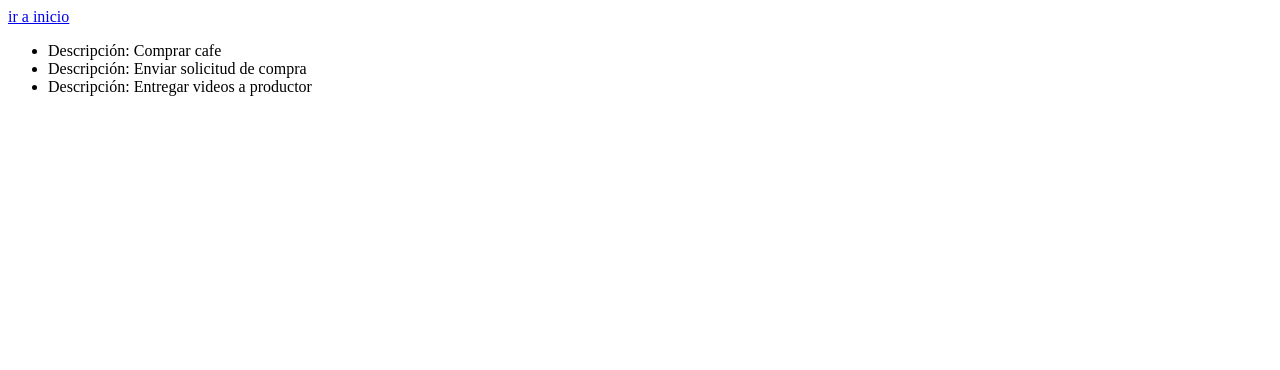
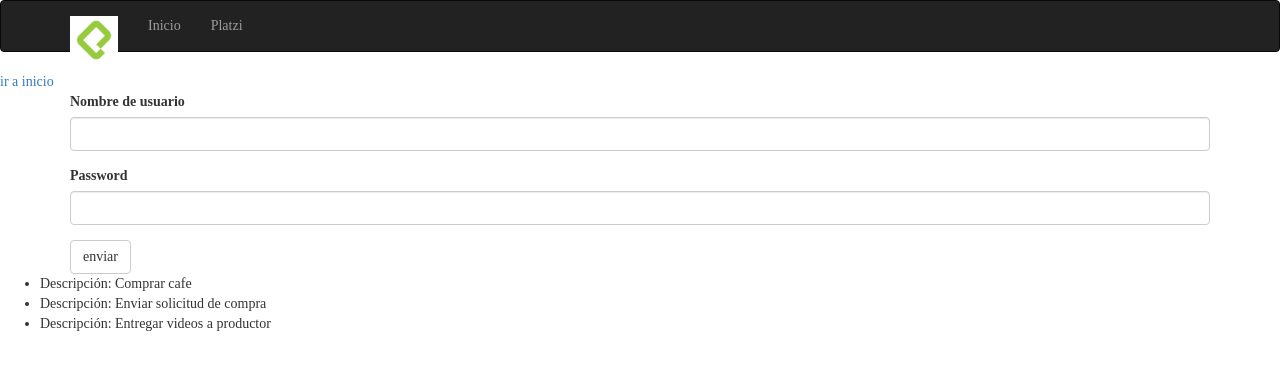
Before and after one commit to Jusart92/flask_app, a Flask app: page /hello in a window 1280 px wide. Shown: the top 370 px of the page. Run offline with Flask 2, Linux system fonts and the light colour scheme; some libraries are stand-ins or nearby versions.

Commit message:
flashes card

```diff
--- a/main.py
+++ b/main.py
@@ -1,25 +1,66 @@
-from flask import Flask, request, make_response, redirect, render_template
+from flask import Flask, request, make_response, redirect, render_template, session, url_for, flash
+from flask_bootstrap import Bootstrap
+from flask_wtf import FlaskForm
+from wtforms.fields import StringField, PasswordField, SubmitField
+from wtforms.validators import DataRequired
+import unittest
 
 app = Flask(__name__)
+bootstrap = Bootstrap(app)
+
+app.config['SECRET_KEY'] = 'SUPER SECRETO'
 
 todos = ['Comprar cafe', 'Enviar solicitud de compra', 'Entregar videos a productor']
+
+class LoginForm(FlaskForm):
+    username = StringField('Nombre de usuario', validators=[DataRequired()])
+    password = PasswordField('Password', validators=[DataRequired()])
+    submit = SubmitField('enviar')
+
+
+@app.cli.command
+def test():
+    pass
+
+
+@app.errorhandler(404)
+def not_fount(error):
+    return render_template('404.html', error=error)
+
+@app.errorhandler(500)
+def server_error(error):
+    return render_template('500.html', error=error)
+
 @app.route('/')
 def index():
     user_ip = request.remote_addr
 
     response = make_response(redirect('/hello'))
-    response.set_cookie('user_ip' , user_ip)
+    session['user_ip'] = user_ip
 
     return response
 
 
-@app.route('/hello')
+@app.route('/hello', methods=['GET', 'POST'])
 def hello():
-    user_ip = request.cookies.get('user_ip')
+    user_ip = session.get('user_ip')
+    login_form = LoginForm()
+    username = session.get('username')
+
     context = {
             'user_ip': user_ip,
-            'todos':todos
+            'todos':todos,
+            'login_form': login_form,
+            'username': username
             }
+# Agregamos username en la secion
+
+    if login_form.validate_on_submit():
+        username = login_form.username.data
+        session['username'] = username
+        flash('Nombre de usuario registrado con éxito')
+
+        return redirect(url_for('index'))
 
 
     return render_template('hello.html', **context)
--- a/requirements.txt
+++ b/requirements.txt
@@ -1 +1,4 @@
 flask
+flask-bootstrap
+flask-wtf
+flask-testing
--- /dev/null
+++ b/static/css/main.css
@@ -0,0 +1,8 @@
+html *{
+	font-family: sants-serif;
+}
+
+
+img {
+	max-width: 30px;
+}
--- a/templates/base.html
+++ b/templates/base.html
@@ -1,14 +1,31 @@
-<!DOCTYPE html>
-<html lang='en'>
-<head>
-	<meta charset="UTF-8">
+{% extends 'bootstrap/base.html' %}
+{% block head %}
+	{{ super() }}
+
 	<title>
 		{% block title %} Flask App | {% endblock %}
 	</title>
-</head>
-<body>
+	<link rel="stylesheet" href="{{ url_for('static', filename='css/main.css') }}">
+{% endblock %}
+
+{% block body %}
+	{% block navbar %}
+		{% include 'navbar.html' %}
+	{% endblock %}
+
+	{% for message in get_flashed_messages() %}
+		<div class="alert alert-success alert-dismissible">
+			<button type="button" data-dismiss="alert"
+				class="close">&times;</button>
+			{{ message }}
+		</div>
+	{% endfor %}
+
 	{% block content %}
+	{% endblock %}
 
-	{% endblock %}
-</body>
-</html>
+	{% block scripts%}
+	{{ super() }}
+ 	{% endblock %}
+
+{% endblock %}
--- a/templates/hello.html
+++ b/templates/hello.html
@@ -1,17 +1,29 @@
 {% extends 'base.html' %}
 {% import 'macros.html' as macros %}
+{% import 'bootstrap/wtf.html' as wtf %}
 {% block title %}
 	{{ super() }}
 	Bienvenido
 {% endblock %}
 
 {% block content %}
+	{% if username %}
+		<h1>Bienvenido, {{ username | capitalize }}</h1>
+	{% endif %}
 
 	{% if user_ip %}
-		<h1> Hello World, tu ip es: {{ user_ip}} </h1>
+		<h3> Tu ip es: {{ user_ip}} </h3>
 	{% else %}
 		<a href="{{ url_for('index')}}">ir a inicio</a>
 	{% endif %}
+
+	<div class='container'>
+		<!-- <form action="{{ url_for('hello') }}" method="POST"></form>
+		{{ login_form.username }}
+		{{ login_form.username.label }} -->
+		{{ wtf.quick_form(login_form)}}
+
+	</div>
 
 	<ul>
 		{% for todo in todos %}
--- /dev/null
+++ b/templates/navbar.html
@@ -0,0 +1,35 @@
+<!--<nav>-->
+    <!--<ul>-->
+        <!--<img src="{{ url_for('static', filename='images/platzi.png')}}" alt="Platzi Logo">-->
+        <!--<li><a href="{{ url_for('index') }}">Ir a inicio</a></li>-->
+        <!--<li><a href="https://platzi.com" target="_blank">Ir a Platzi</a></li>-->
+    <!--</ul>-->
+<!--</nav>-->
+
+<div class="navbar navbar-inverse" role="navigation">
+    <div class="container">
+        <div class="navbar-header">
+            <button type="button"
+                    class="navbar-toggle"
+                    data-toggle="collapse"
+                    data-target=".navbar-collapse">
+                <span class="sr-only">Toggle navigation</span>
+                <span class="icon-bar"></span>
+                <span class="icon-bar"></span>
+                <span class="icon-bar"></span>
+            </button>
+            <a class="navbar-brand" href="{{ url_for('index') }}">
+                <img src="{{ url_for('static', filename='images/platzi.png') }}"
+                     style="max-width: 48px"
+                     alt="Platzi logo">
+            </a>
+        </div>
+
+        <div class="navbar-collapse collapse">
+            <ul class="nav navbar-nav">
+                <li><a href="{{ url_for('index') }}">Inicio</a></li>
+                <li><a href="https://platzi.com" target="_blank">Platzi</a></li>
+            </ul>
+        </div>
+    </div>
+</div>
```
Also changed, not shown: templates/404.html (added, +10 -0 lines), templates/500.html (added, +10 -0 lines), static/images/platzi.png (added).
